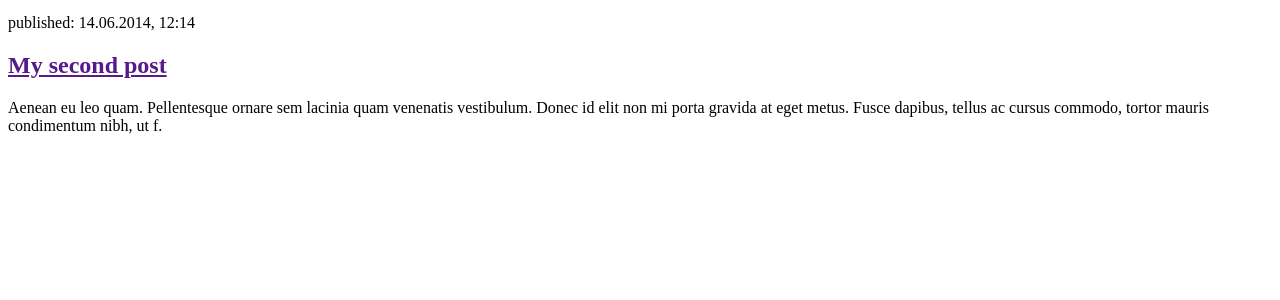
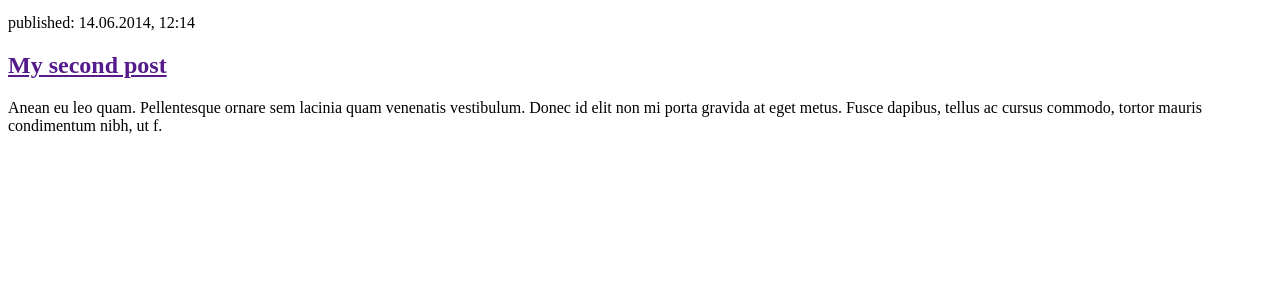
Before and after one commit to deekaynine/my-first-blog, a Django app: page / in a window 1280 px wide. Shown: the part 203-503 px from the top of the page. Run offline with Django 5.2, Linux system fonts and the light colour scheme.

Commit message:
added html

```diff
--- a/crm_crud/blog/templates/blog/post_list.html
+++ b/crm_crud/blog/templates/blog/post_list.html
@@ -17,7 +17,7 @@
         <article>
             <time>published: 14.06.2014, 12:14</time>
             <h2><a href="">My second post</a></h2>
-            <p>Aenean eu leo quam. Pellentesque ornare sem lacinia quam venenatis vestibulum. Donec id elit non mi porta gravida at eget metus. Fusce dapibus, tellus ac cursus commodo, tortor mauris condimentum nibh, ut f.</p>
+            <p>Anean eu leo quam. Pellentesque ornare sem lacinia quam venenatis vestibulum. Donec id elit non mi porta gravida at eget metus. Fusce dapibus, tellus ac cursus commodo, tortor mauris condimentum nibh, ut f.</p>
         </article>
     </body>
 </html>
```
